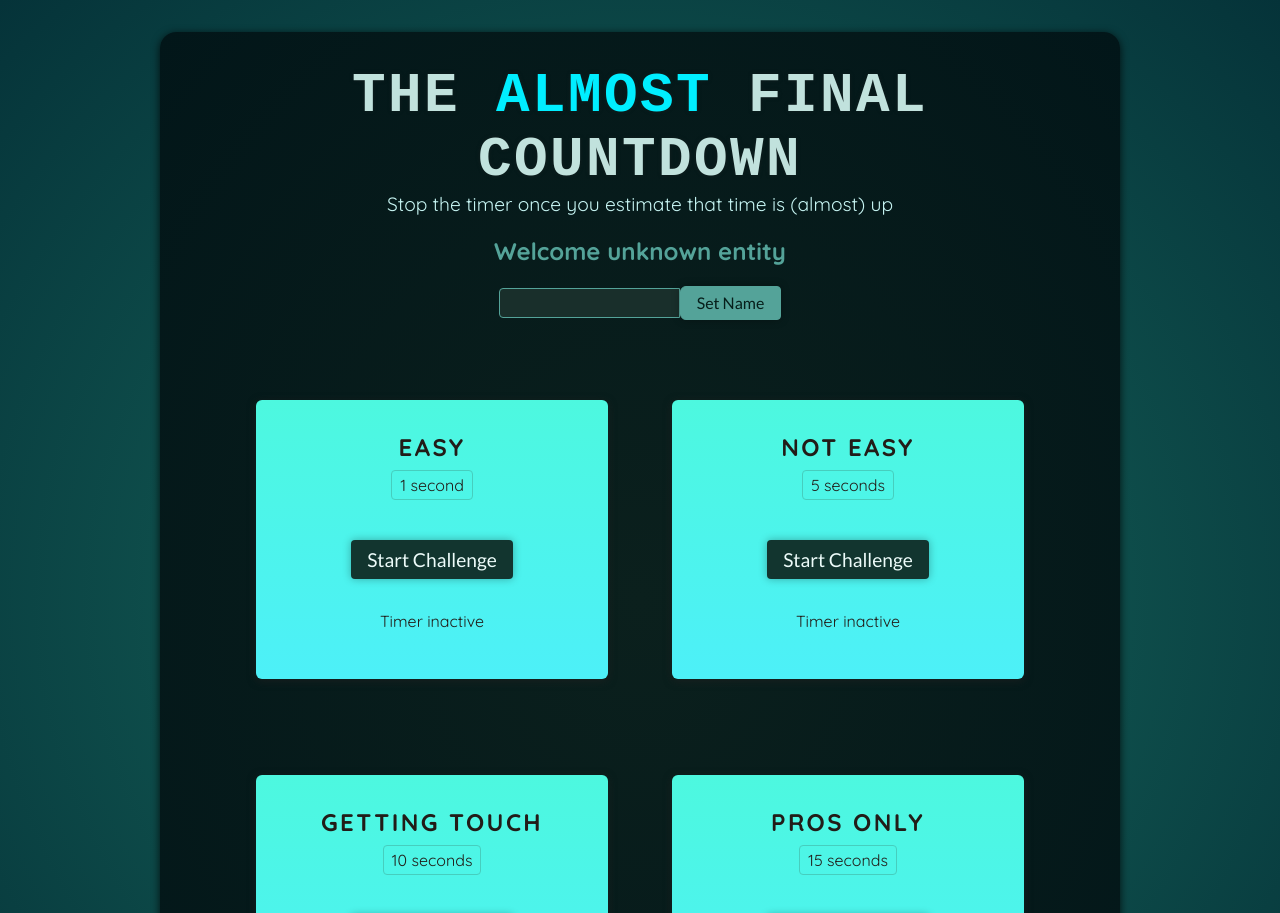
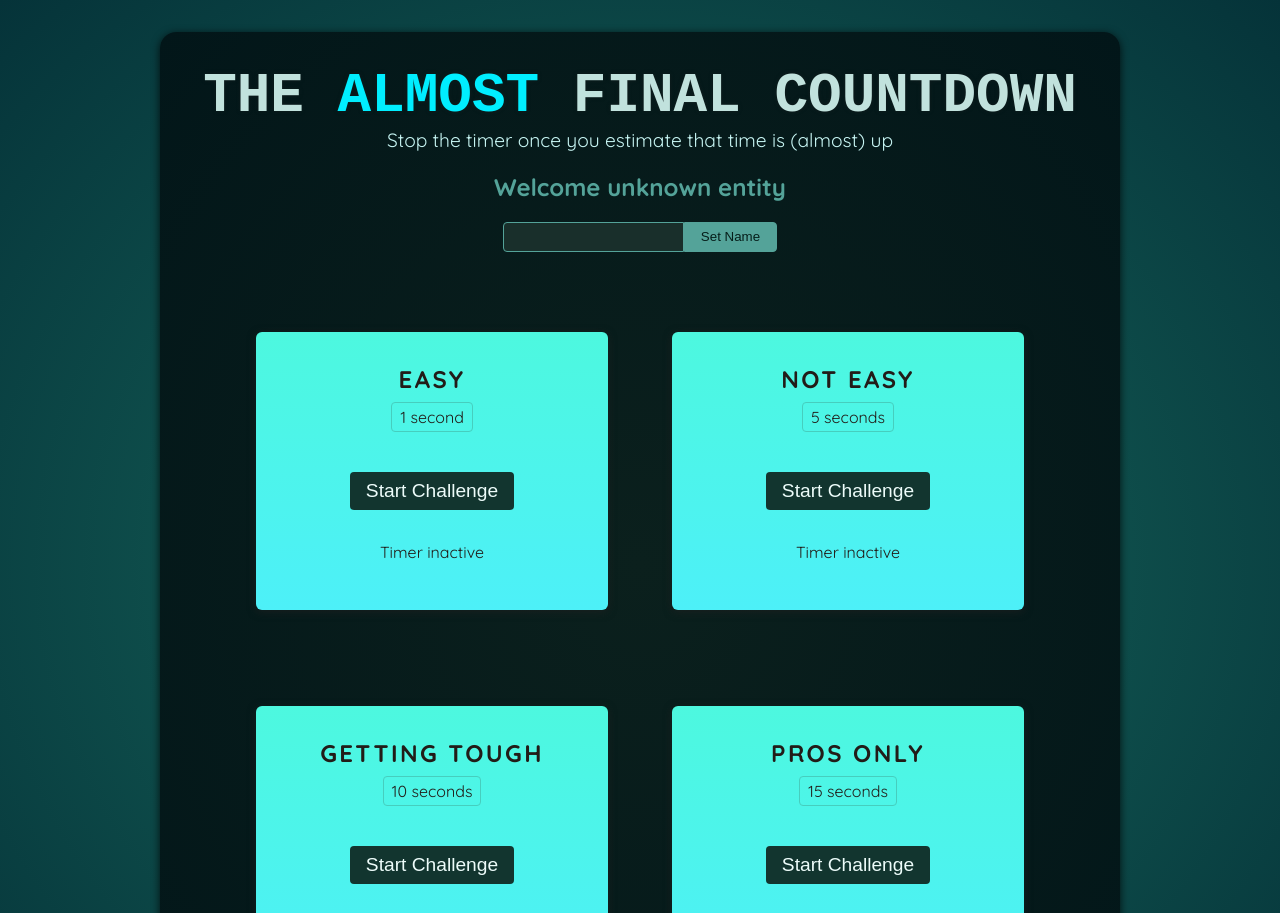
Before and after one commit to MusabSwe/Projects, a React (Vite) app in the folder 08 Refs Portals/: page / in a window 1280 px wide. Shown: the top 913 px of the page. Built offline with nearby package versions, Linux system fonts and the light colour scheme; a web font is replaced by a local one.

Commit message:
Implement Count Down App skiils we used refs anf forward refs, dialogs, and setTimeInterval

```diff
--- a/08 Refs Portals/src/App.jsx
+++ b/08 Refs Portals/src/App.jsx
@@ -1,17 +1,15 @@
 import Player from './components/Player.jsx';
-import RefExcercise from './components/RefExcercise.jsx';
 import TimerChallenge from './components/TimerChallenge.jsx';
 
 function App() {
   return (
     <>
       <Player />
-      {/* <RefExcercise /> */}
       <div id="challenges">
-        <TimerChallenge title={"Easy"} targetTime={1} />
-        <TimerChallenge title={"Not easy"} targetTime={5} />
-        <TimerChallenge title={"Getting Touch"} targetTime={10} />
-        <TimerChallenge title={"Pros Only"} targetTime={15} />
+        <TimerChallenge title="Easy" targetTime={1} />
+        <TimerChallenge title="Not easy" targetTime={5} />
+        <TimerChallenge title="Getting tough" targetTime={10} />
+        <TimerChallenge title="Pros only" targetTime={15} />
       </div>
     </>
   );
--- a/08 Refs Portals/src/components/ResultModal.jsx
+++ b/08 Refs Portals/src/components/ResultModal.jsx
@@ -1,30 +1,37 @@
 import { forwardRef, useImperativeHandle, useRef } from 'react';
+// import { createPortal } from 'react-dom';
 
-const ResultModal = forwardRef(function ResultModal({ result, targetTime }, ref) {
+const ResultModal = forwardRef(function ResultModal({ targetTime, remainingTime, onReset }, ref) {
     const dialog = useRef();
+
+    const userLost = remainingTime <= 0;
+    const formattedRemainingTime = (remainingTime / 1000).toFixed(2);
+    const score = Math.round((1 - remainingTime / (targetTime * 1000)) * 100);
 
     useImperativeHandle(ref, () => {
         return {
             open() {
                 dialog.current.showModal();
-            }
+            },
         };
     });
 
     return (
         <dialog ref={dialog} className="result-modal">
-            <h2>You {result}</h2>
+            {userLost && <h2>You lost</h2>}
+            {!userLost && <h2>Your Score: {score}</h2>}
             <p>
                 The target time was <strong>{targetTime} seconds.</strong>
             </p>
             <p>
-                You stopped the timer with <strong>X seconds left.</strong>
+                You stopped the timer with{' '}
+                <strong>{formattedRemainingTime} seconds left.</strong>
             </p>
-            <form method="dialog">
+            <form method="dialog" onSubmit={onReset}>
                 <button>Close</button>
             </form>
         </dialog>
     );
-})
+});
 
 export default ResultModal;
--- a/08 Refs Portals/src/components/TimerChallenge.jsx
+++ b/08 Refs Portals/src/components/TimerChallenge.jsx
@@ -1,6 +1,6 @@
 import { useState, useRef } from 'react';
 
-import ResultModal from './ResultModal.jsx';
+import ResultModal from './ResultModal';
 
 // let timer;
 
@@ -12,15 +12,18 @@
 
   const timerIsActive = timeRemaining > 0 && timeRemaining < targetTime * 1000;
 
-    if(timeRemaining <= 0){
+  if (timeRemaining <= 0) {
     clearInterval(timer.current);
+    dialog.current.open();
+  }
+
+  function handleReset() {
     setTimeRemaining(targetTime * 1000);
-        dialog.current.open();
   }
 
   function handleStart() {
     timer.current = setInterval(() => {
-            setTimeRemaining(prevTime => prevTime - 10);
+      setTimeRemaining((prevTimeRemaining) => prevTimeRemaining - 10);
     }, 10);
   }
 
@@ -31,7 +34,12 @@
 
   return (
     <>
-            <ResultModal ref={dialog} targetTime={targetTime} result="lost" />
+      <ResultModal
+        ref={dialog}
+        targetTime={targetTime}
+        remainingTime={timeRemaining}
+        onReset={handleReset}
+      />
       <section className="challenge">
         <h2>{title}</h2>
         <p className="challenge-time">
```
Lines whose indentation alone changed are shown as unchanged.
